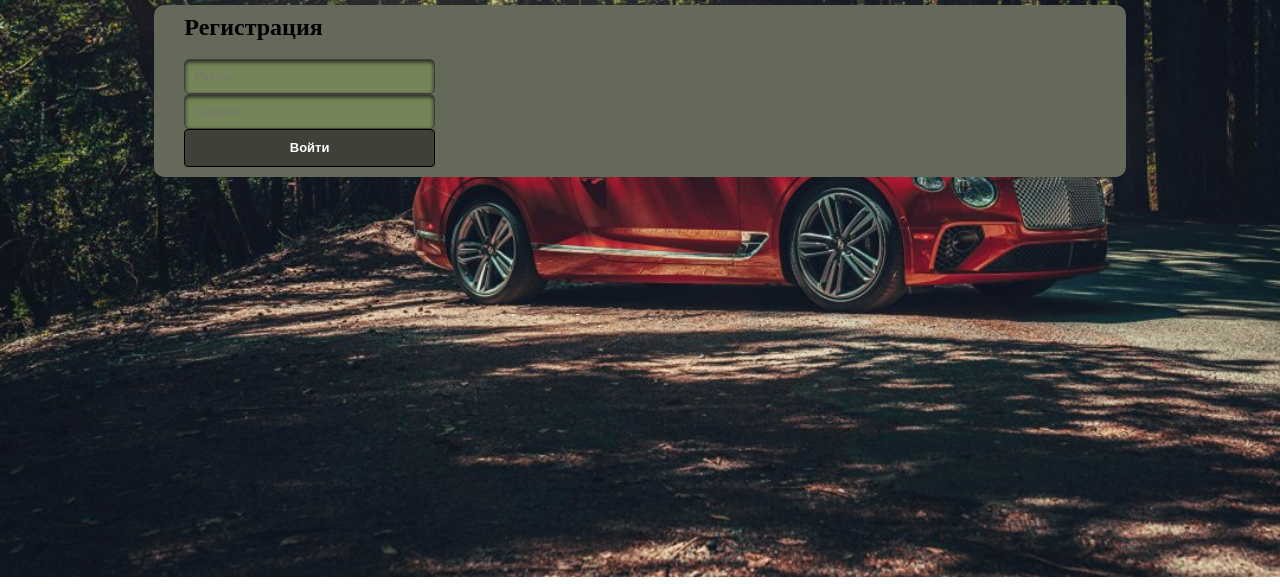
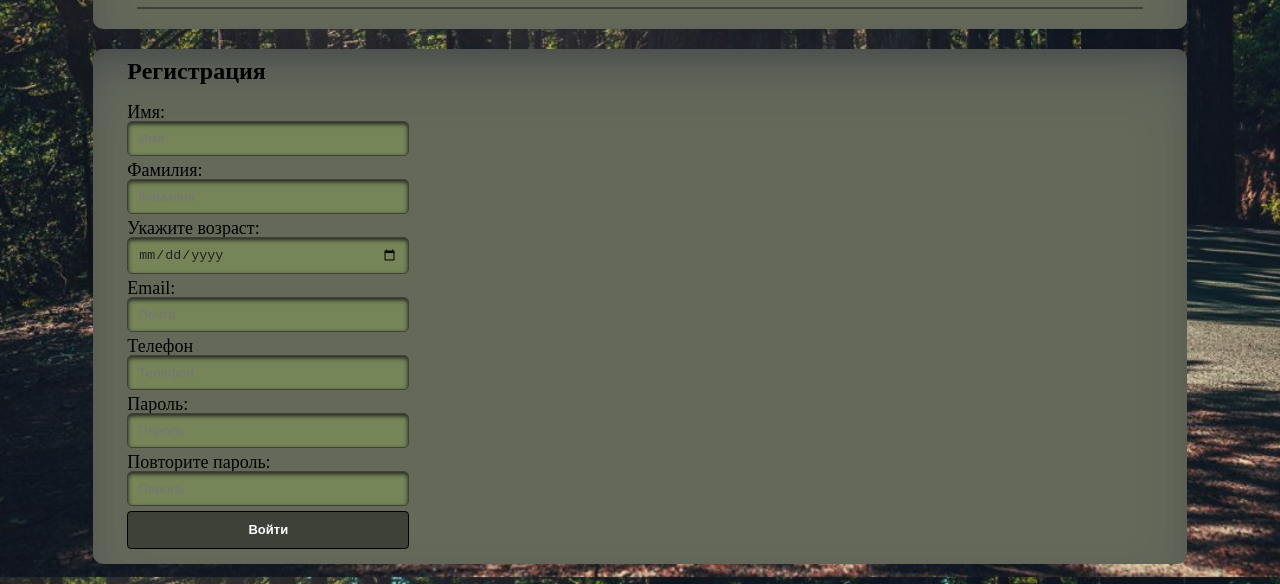
Before and after one commit to Klayydex/ChechelenkoDmytroHw5, a plain HTML site: page index.html in a window 1280 px wide. Shown: the part 223-807 px from the top of the page. Drawn offline with Linux system fonts and the light colour scheme.

Commit message:
changed form and add styles

```diff
--- a/css/style.css
+++ b/css/style.css
@@ -9,8 +9,13 @@ a {
 }
 
 .wrapper {
-    width: 80%;
+    width: 90%;
     margin: 20px auto;
+}
+
+hr {
+    border: 1px solid rgb(59, 65, 59);
+    margin: 10px;
 }
 
 .header,
@@ -20,6 +25,7 @@ a {
     padding: 10px 3%;
     background-color: rgb(100, 105, 90);
     border-radius: 10px;
+    box-shadow: rgba(50, 50, 93, 0.25) 0px 30px 60px -12px inset, rgba(0, 0, 0, 0.3) 0px 18px 36px -18px inset;
 }
 
 .siteLogo {
@@ -56,18 +62,23 @@ a {
     transition: .3s all;
 }
 
-.menu-wrap__heading {
+.main-wrap__heading {
     font-weight: 700;
     font-size: 1.5rem;
     margin-bottom: 20px;
 }
 
-.menu-login {
+.main__text {
+    font-size: 18px;
+    margin-bottom: 5px;
+}
+
+.main-login {
     display: flex;
     flex-direction: column;
 }
 
-.menu__item {
+.main__item {
     display: inline-block;
     width: 27.5%;
     padding: 9px 10px;
@@ -79,7 +90,7 @@ a {
     box-shadow: inset 0 2px 4px #212121
 }
 
-.menu__button {
+.main__button {
     width: 27.5%;
     padding: 10px 10px;
     background-color: rgb(62, 65, 56);
@@ -91,3 +102,8 @@ a {
     color: #fff;
     cursor: pointer;
 }
+
+.main__button:hover {
+    background-color: #2b2b2b;
+    transition: all .2s;
+}
--- a/index.html
+++ b/index.html
@@ -17,6 +17,7 @@
                     Автомаркет
                 </h2>
             </a>
+            <hr>
             <nav class="nav__wrap">
                 <ul class="nav__list">
                     <li class="nav__item">
@@ -30,18 +31,43 @@
                     </li>
                 </ul>
             </nav>
+            <hr>
         </header>
         <div class="main">
-            <div class="menu-wrap">
-                <h2 class="menu-wrap__heading">Регистрация</h2>
-                <form class="menu-login">
-                    <div>
-                        <input type="email" autocomplete="email" placeholder="Почта" class="menu__item">
-                    </div>
-                    <div>
-                        <input type="password" autocomplete="current-password" placeholder="Пароль" class="menu__item">
-                    </div>
-                    <button type="submit" class="menu__button">Войти</button>
+            <div class="main-wrap">
+                <h2 class="main-wrap__heading">Регистрация</h2>
+                <form class="main-login" method="post" action="https://fom.in.ua/echo">
+                    <p class="main__text">
+                        <label>Имя:</label><br>
+                        <input type="email" placeholder="Имя" name="Имя" class="main__item" required>
+                    </p>
+                    <p class="main__text">
+                        <label>Фамилия:</label><br>
+                        <input type="email" placeholder="Фамилия" name="Фамилия" class="main__item" required>
+                    </p>
+                    <p class="main__text">
+                        <label>Укажите возраст:</label><br>
+                        <input type="date" name="date" min="1970-01-01" max="2024-01-01" class="main__item" required/>
+                    </p>
+                    <p class="main__text">
+                        <label>Email:</label><br>
+                        <input type="email" autocomplete="email" placeholder="Почта" name="Почта" class="main__item" required>
+                    </p>
+                    <p class="main__text">
+                        <label>Телефон</label><br>
+                        <input type="tel" placeholder="Телефон" class="main__item" name="Телефон" required>
+                    </p>
+                    <p class="main__text">
+                        <label>Пароль:</label><br>
+                        <input type="password" autocomplete="current-password" placeholder="Пароль" class="main__item" name="password" required>
+                    </p>
+                    <p class="main__text">
+                        <label>Повторите пароль:</label><br>
+                        <input type="password" autocomplete="current-password" placeholder="Пароль" class="main__item" name="password" required>
+                    </p>
+                    <p class="main__text">
+                        <button type="submit" class="main__button">Войти</button>
+                    </p>
                 </form>
             </div>
         </div>
```
